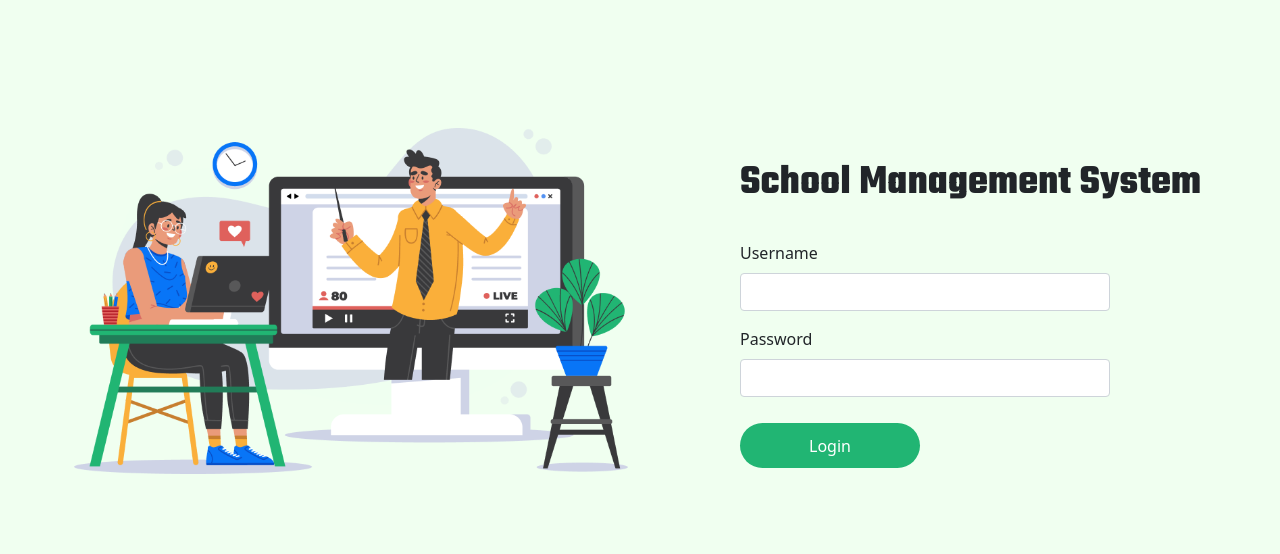
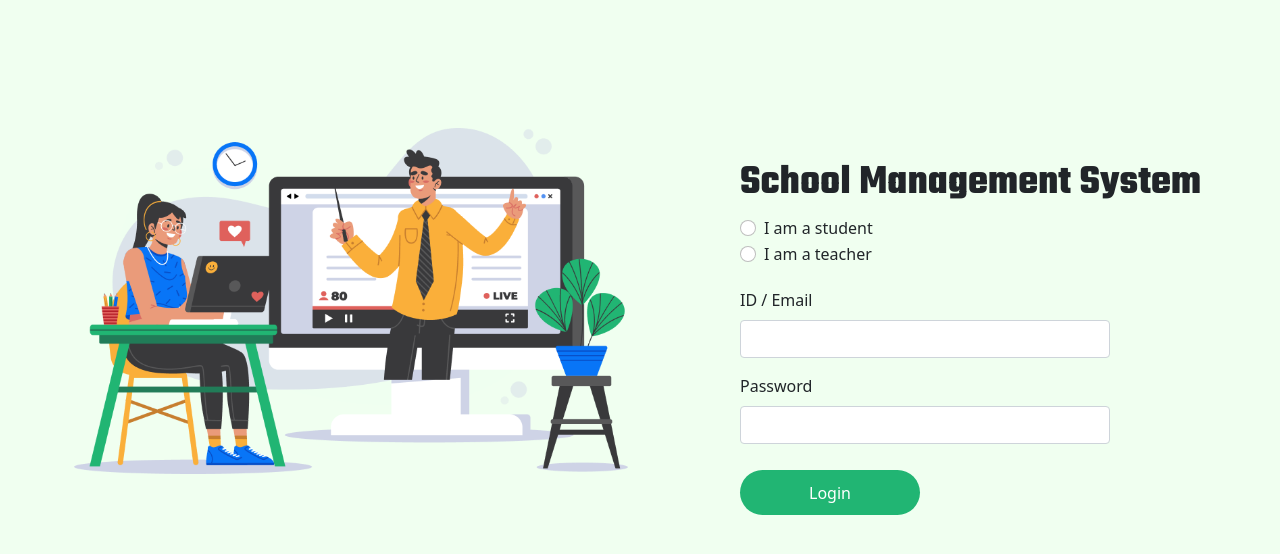
Before and after one commit to Lami-munira/schoolmanagement, a plain HTML site: page pages/loginPage.html in a window 1280 px wide. Drawn offline with nearby package versions, Linux system fonts and the light colour scheme.

Commit message:
Radio button added for login page

```diff
--- a/pages/loginPage.html
+++ b/pages/loginPage.html
@@ -19,9 +19,21 @@
             </div>
             <div class="col-md-6 login-part">
                 <h1>School Management System</h1>
+                <div class="form-check">
+                <input value="student" class="form-check-input" type="radio" name="flexRadioDefault" id="flexRadioDefault1">
+                <label class="form-check-label" for="flexRadioDefault1">
+                  I am a student
+                </label>
+              </div>
+              <div class="form-check">
+                <input value="teacher" class="form-check-input" type="radio" name="flexRadioDefault" id="flexRadioDefault2">
+                <label class="form-check-label" for="flexRadioDefault2">
+                  I am a teacher
+                </label>
+              </div>
                 <form class="credentials">
                     <div class="mb-3">
-                      <label for="exampleInputEmail1" class="form-label">Username</label>
+                      <label id="username" for="exampleInputEmail1" class="form-label">ID / Email</label>
                       <input type="email" class="form-control" id="exampleInputEmail1" aria-describedby="emailHelp">
                     </div>
                     <div class="mb-3">
@@ -33,6 +45,7 @@
             </div>
           </div>
     </div>
+    <script src="../scripts/loginScript.js"></script>
     <script src="https://cdn.jsdelivr.net/npm/bootstrap@5.1.0/dist/js/bootstrap.bundle.min.js" integrity="sha384-U1DAWAznBHeqEIlVSCgzq+c9gqGAJn5c/t99JyeKa9xxaYpSvHU5awsuZVVFIhvj" crossorigin="anonymous"></script>
     <script src="https://cdn.jsdelivr.net/npm/@popperjs/core@2.9.3/dist/umd/popper.min.js" integrity="sha384-eMNCOe7tC1doHpGoWe/6oMVemdAVTMs2xqW4mwXrXsW0L84Iytr2wi5v2QjrP/xp" crossorigin="anonymous"></script>
     <script src="https://cdn.jsdelivr.net/npm/bootstrap@5.1.0/dist/js/bootstrap.min.js" integrity="sha384-cn7l7gDp0eyniUwwAZgrzD06kc/tftFf19TOAs2zVinnD/C7E91j9yyk5//jjpt/" crossorigin="anonymous"></script>
--- a/styles/login_style.css
+++ b/styles/login_style.css
@@ -28,7 +28,7 @@ input{
 }
 
 .credentials{
-    padding-top: 25px;
+    padding-top: 20px;
 }
 
 
```
Also changed, not shown: index.html (+1 -1 lines).
